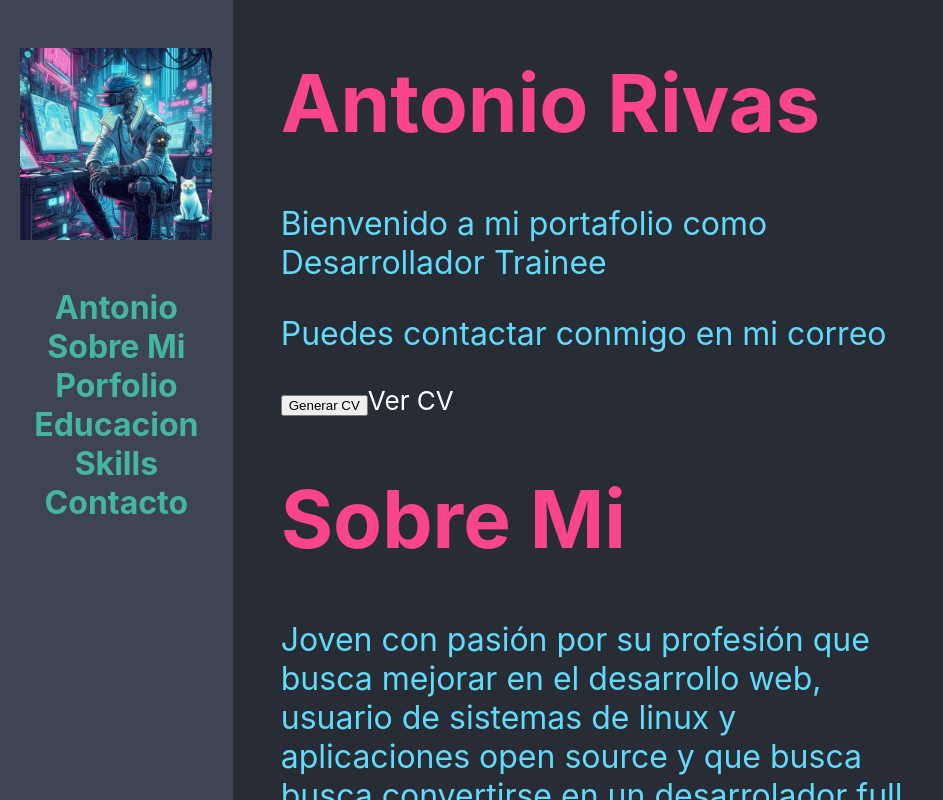
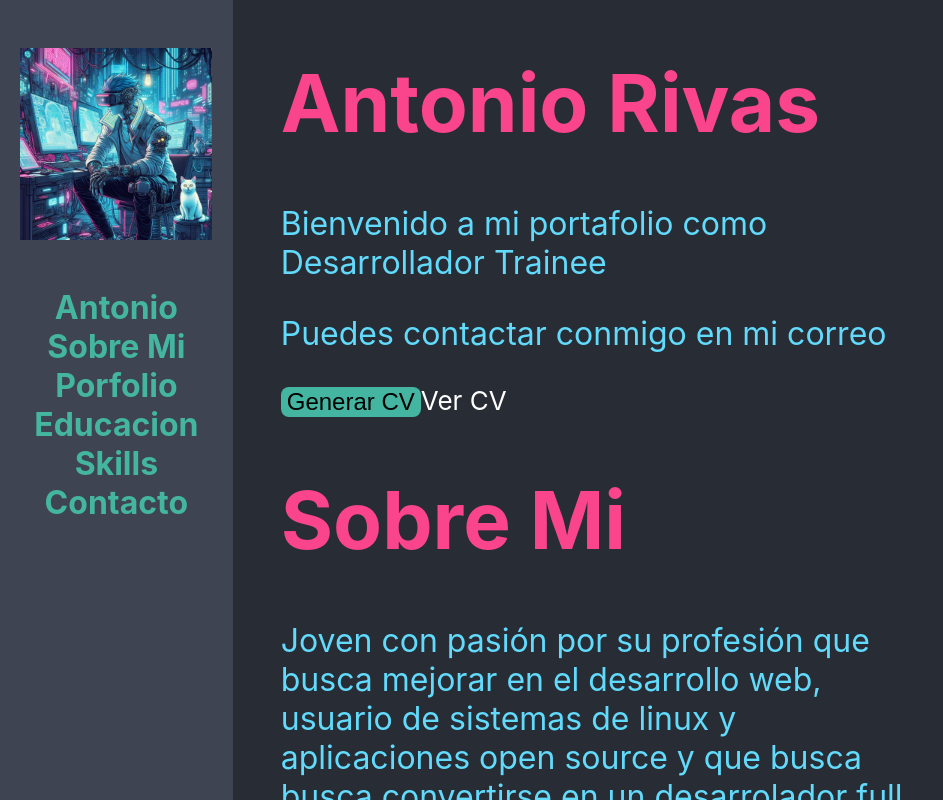
Before and after one commit to SteveBartmoss/cvSteve, a React (Create React App) app: page / in a window 1280 px wide. Shown: the top 800 px of the page, without its empty margins (0-943 px from the left). Built offline with nearby package versions, Linux system fonts and the light colour scheme.

Commit message:
se agrego una clase para el estilo de un boton

```diff
--- a/src/App.css
+++ b/src/App.css
@@ -32,6 +32,13 @@
 .text-content{
   font-size: 2rem;
   color: var(--azul);
+}
+
+.btn{
+  background-color: var(--aqua);
+  border: none;
+  font-size: 1.5rem;
+  border-radius: .5rem;
 }
 
 .div-flex{
```
